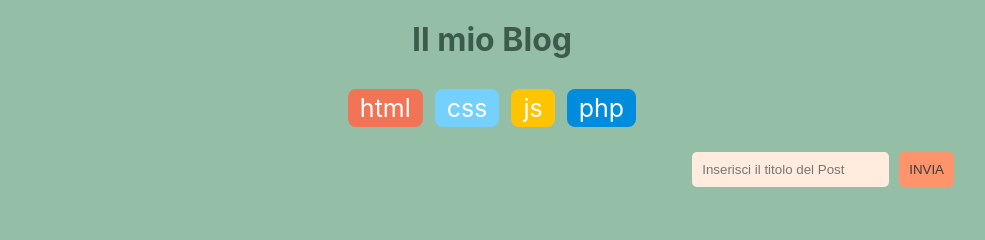
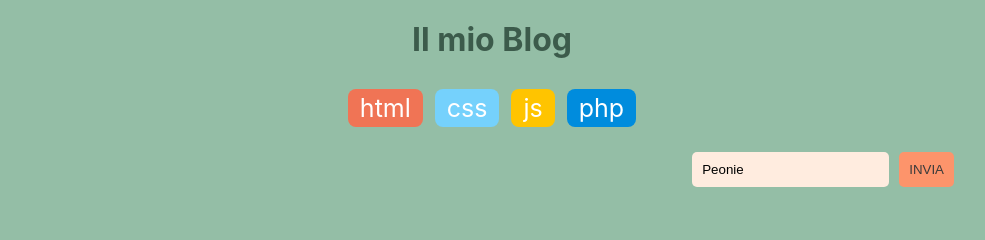
Before and after one commit to AriannaCristiani/react-form, a React (Vite) app: page / in a window 1280 px wide. Shown: the top 240 px of the page, without its empty margins (148-1133 px from the left). Built offline with nearby package versions, Linux system fonts and the light colour scheme.

Commit message:
creazione e assegnazione dello stato

```diff
--- a/src/components/Main/Main.jsx
+++ b/src/components/Main/Main.jsx
@@ -1,6 +1,7 @@
 import Card from "../Card/Card"
 import posts from '../../posts.jsx'
 import Tags from '../Tags/Tags.jsx'
+import { useState } from "react"
 
 console.log(posts.published)
 
@@ -9,6 +10,7 @@ export default function Main() {
 
     const publishedPosts = posts.filter((post) => post.published)
     const tags = []
+    const [newTitle, setNewTitle] = useState('Peonie')
 
     posts.forEach(post => {
 
@@ -23,6 +25,13 @@ export default function Main() {
 
     })
 
+    function addPost(event) {
+        event.preventDefault()
+        console.log('stai aggiungendo un post')
+
+
+    }
+
 
     return (
         <main>
@@ -31,8 +40,8 @@ export default function Main() {
                     <Tags tags={tags} />
                 </div>
                 <div className="container">
-                    <form className="form" action="">
-                        <input className="formText" type="text" placeholder="Inserisci il titolo del Post" />
+                    <form onSubmit={addPost} className="form" action="">
+                        <input className="formText" type="text" placeholder="Inserisci il titolo del Post" value={newTitle} />
                         <input className="formBtn" type="submit" value={'INVIA'} />
                     </form>
                 </div>
```
